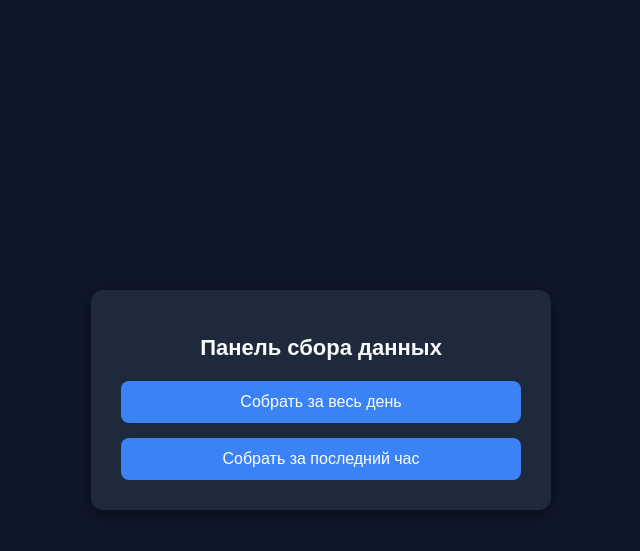
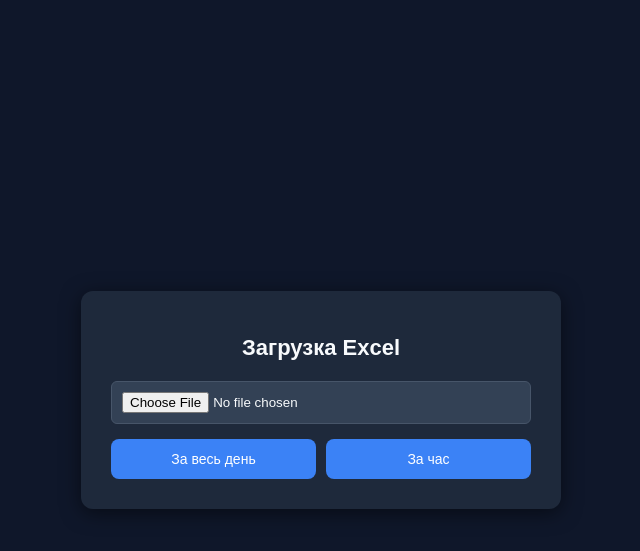
Before and after one commit to umid4219/callbot, a Flask app: page / in a window 1280 px wide. Shown: the top 551 px of the page, without its empty margins (319-959 px from the left). Run offline with Flask 3, Linux system fonts and the light colour scheme.

Commit message:
index.html

```diff
--- a/templates/index.html
+++ b/templates/index.html
@@ -3,7 +3,7 @@
 <head>
     <meta charset="UTF-8">
     <meta name="viewport" content="width=device-width, initial-scale=1.0">
-    <title>Панель управления звонками</title>
+    <title>Панель управления Excel</title>
     <style>
         body {
             font-family: Arial, sans-serif;
@@ -21,23 +21,37 @@
             border-radius: 12px;
             box-shadow: 0 4px 20px rgba(0,0,0,0.5);
             text-align: center;
-            width: 400px;
+            width: 420px;
         }
         h1 {
             font-size: 22px;
             margin-bottom: 20px;
         }
-        .btn-group {
+        .form-group {
             display: flex;
             flex-direction: column;
             gap: 15px;
+            align-items: stretch;
+        }
+        input[type="file"] {
+            background-color: #334155;
+            color: #f8fafc;
+            padding: 10px;
+            border-radius: 6px;
+            border: 1px solid #475569;
+            cursor: pointer;
+        }
+        .btn-group {
+            display: flex;
+            gap: 10px;
         }
         button {
+            flex: 1;
             background-color: #3b82f6;
             color: white;
             border: none;
-            padding: 12px 20px;
-            font-size: 16px;
+            padding: 12px;
+            font-size: 14px;
             border-radius: 8px;
             cursor: pointer;
             transition: background 0.2s;
@@ -52,32 +66,45 @@
             border-radius: 6px;
             font-size: 14px;
             display: none;
+            word-break: break-all;
         }
     </style>
 </head>
 <body>
 
     <div class="container">
-        <h1>Панель сбора данных</h1>
-        <div class="btn-group">
-            <button onclick="sendAction('day')">Собрать за весь день</button>
-            <button onclick="sendAction('hour')">Собрать за последний час</button>
+        <h1>Загрузка Excel</h1>
+        <div class="form-group">
+            <input type="file" id="excelFile" accept=".xlsx, .xls">
+            <div class="btn-group">
+                <button onclick="sendData('day')">За весь день</button>
+                <button onclick="sendData('hour')">За час</button>
+            </div>
         </div>
         <div id="result"></div>
     </div>
 
     <script>
-        function sendAction(actionType) {
+        function sendData(actionType) {
+            const fileInput = document.getElementById('excelFile');
             const resultDiv = document.getElementById('result');
+
+            if (fileInput.files.length === 0) {
+                resultDiv.style.display = 'block';
+                resultDiv.innerText = 'Пожалуйста, выберите Excel-файл!';
+                return;
+            }
+
+            const formData = new FormData();
+            formData.append('file', fileInput.files[0]);
+            formData.append('action', actionType);
+
             resultDiv.style.display = 'block';
-            resultDiv.innerText = 'Запрос отправлен... Ждем выгрузку.';
+            resultDiv.innerText = 'Отправка и обработка файла...';
 
-            fetch('/api/collect', {
+            fetch('/api/upload', {
                 method: 'POST',
-                headers: {
-                    'Content-Type': 'application/json'
-                },
-                body: JSON.stringify({ action: actionType })
+                body: formData
             })
             .then(response => response.json())
             .then(data => {
```
